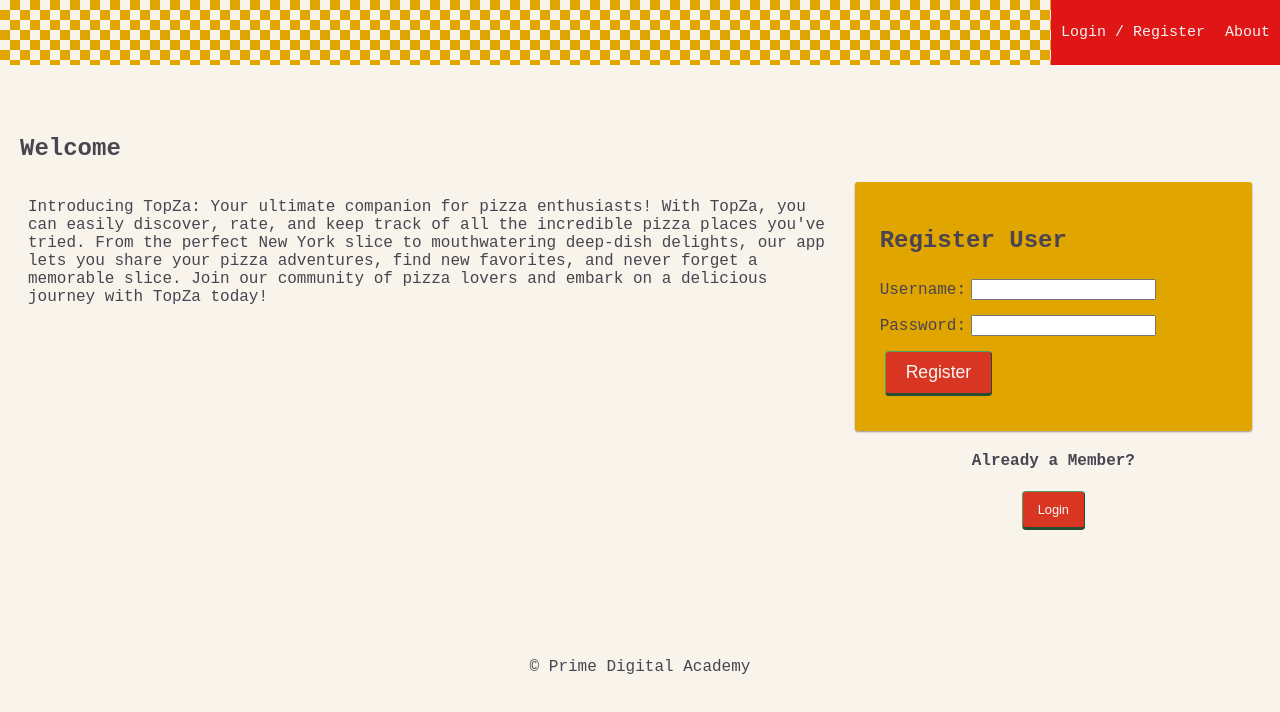
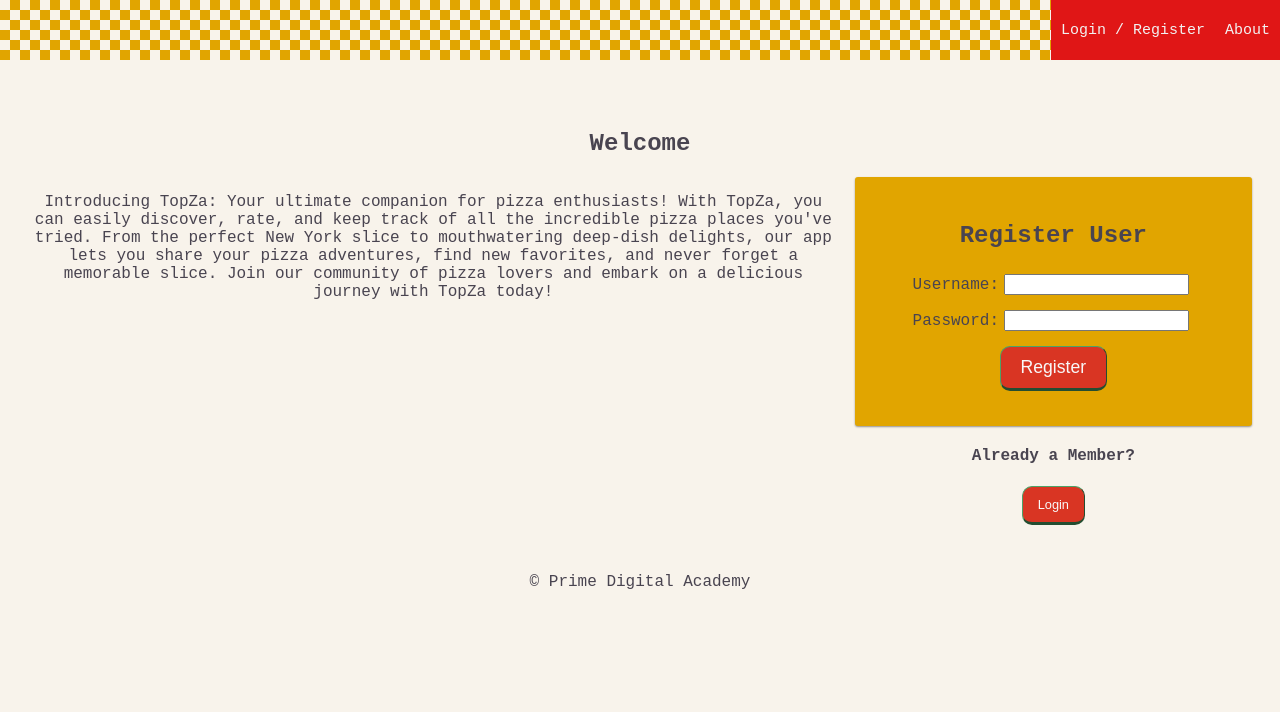
Before and after one commit to glepensky/TopZa-app, a React (Create React App) app: page /user#/home in a window 1280 px wide. Shown: the top 712 px of the page. Built offline with nearby package versions, Linux system fonts and the light colour scheme; no server answers.

Commit message:
added more styling, fixed nav checkered bottom

```diff
--- a/src/components/AboutPage/AboutPage.jsx
+++ b/src/components/AboutPage/AboutPage.jsx
@@ -10,8 +10,14 @@
     <div className="container">
       <div>
         <p>I love pizza.
+          <br></br>
+          <br></br>
             Pizza is my Roman Empire.
+            <br></br>
+            <br></br>
             In the words of comedian Mike Birbiglia, I love pizza so much I get excited when I see the word “plaza”.
+            <br></br>
+            <br></br>
             I grew up in New Haven, Connecticut, which is famously known for its pizza, or ‘apizza’. Apizza is a style of pizza with a thin-crust, coal-charred crust and delicious “mootz” 🤌 forged in the fires of the Neapolitan technique. We have three pizzerias that we fondly call the Holy Trinity - Frank Pepe’s, Sally’s Apizza, and Modern Apizza. We are also quite creative with white clam pizza, mashed potato pizza, the Brussel Hustle... the list could go on.
             I created TopZa as both a celebration of pizza - a place to take meticulous notes and highly debatable ratings - as well as a way to test and push my programming skills. I hope you enjoy it!
             Happy pizza eating! 🍕</p>
--- a/src/components/App/App.css
+++ b/src/components/App/App.css
@@ -2,13 +2,14 @@
 body,
 #react-root {
   height: 100%;
+  text-align: center;
 }
 
 
 
 body {
   font-family: 'Cooper Black', monospace;
-  margin: 0px;
+  margin: 00px;
   color: #494450;
   background-color: #F8F3EB;
 
@@ -36,7 +37,7 @@
   padding: 10px 20px;
   border-color: #4DA167;
   border-width: 1px 1px 3px;
-  border-radius: 4px;
+  border-radius: 10px;
   background-color: #D93523;
   color: #f8f8f8;
   font-size: 1.1rem;
--- a/src/components/Footer/Footer.css
+++ b/src/components/Footer/Footer.css
@@ -1,5 +1,5 @@
 footer {
-  margin-top: 80px;
+  margin-top: auto;
   padding: 20px;
   text-align: center;
 }
--- a/src/components/Nav/Nav.css
+++ b/src/components/Nav/Nav.css
@@ -4,12 +4,14 @@
   justify-content: space-between;
   align-items: center;
 
+  height: 60px; /* Adjust this value as needed */
   margin: 0 0 30px;
+
   /* Checkered background */
-  background: linear-gradient(45deg, #E1A500 25%, transparent 25%),
-              linear-gradient(-45deg, #E1A500 25%, transparent 25%),
-              linear-gradient(45deg, transparent 75%, #E1A500 75%),
-              linear-gradient(-45deg, transparent 75%, #E1A500 75%);
+  background: linear-gradient(45deg, #e1a500 25%, transparent 25%),
+    linear-gradient(-45deg, #e1a500 25%, transparent 25%),
+    linear-gradient(45deg, transparent 75%, #e1a500 75%),
+    linear-gradient(-45deg, transparent 75%, #e1a500 75%);
   background-size: 20px 20px;
   background-position: 0 0, 0 10px, 10px -10px, -10px 0px;
 
@@ -45,5 +47,5 @@
 }
 
 .navLink:hover {
-  background-color: #4DA167;
+  background-color: #4da167;
 }
```
Also changed, not shown: src/components/UserPage/UserPage.css (added).
